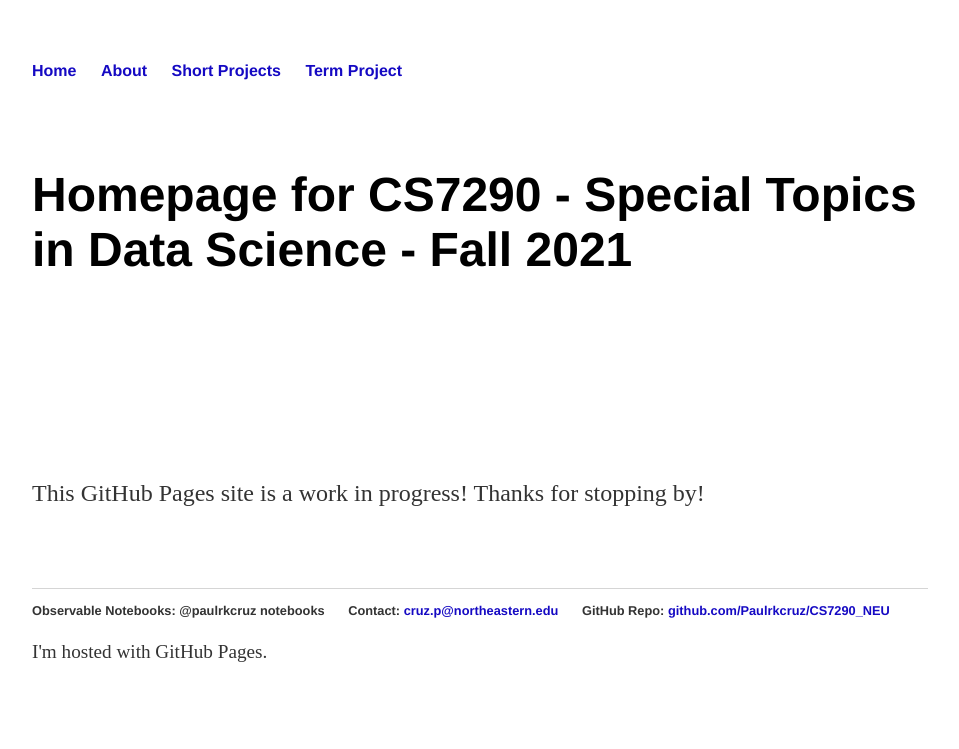
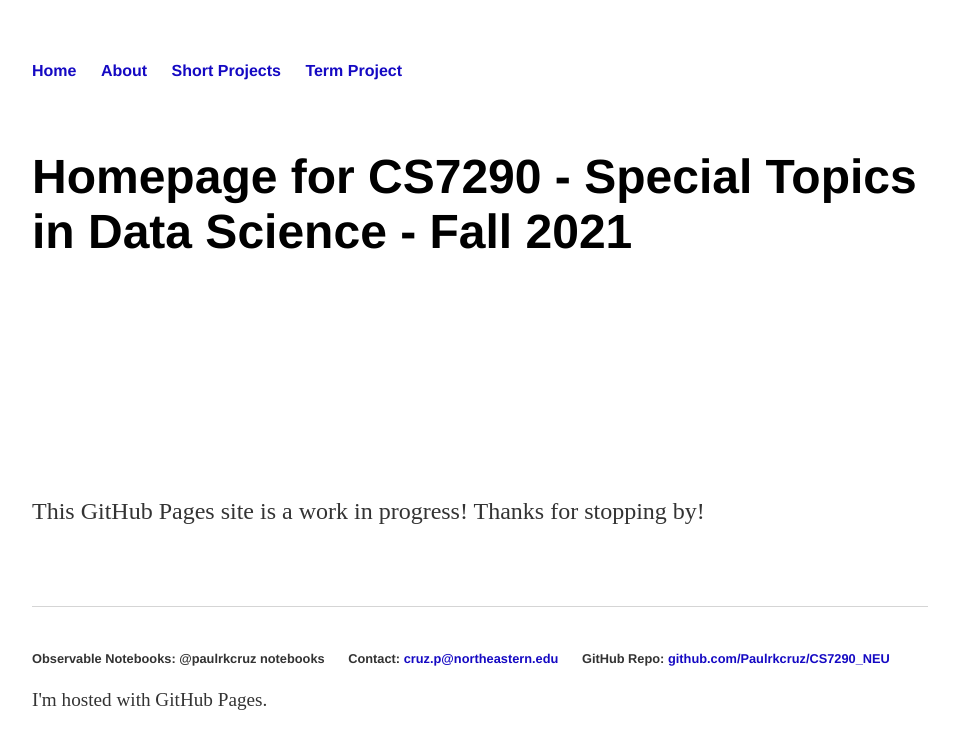
Before and after one commit to Paulrkcruz/CS7290_NEU, a Jekyll site: the page built from index.html, in a window 1280 px wide. Shown: the top 749 px of the page, without its empty margins (160-1119 px from the left). Built offline with Jekyll 4.4.1, drawn with Linux system fonts in a browser that asks for light colours.

Commit message:
edits for a2

```diff
--- a/_layouts/default.html
+++ b/_layouts/default.html
@@ -22,6 +22,8 @@
 </div>
 
   <footer>
+   <br>
+   <br>
    <ul>
    <li>Observable Notebooks:  <a href="https://observablehq.com/@paulrkcruz"></a>@paulrkcruz notebooks</a></li>
    <li>Contact:  <a href="mailto:kurtcruz@gmail.com">cruz.p@northeastern.edu</a></li>
--- a/about/index.html
+++ b/about/index.html
@@ -3,6 +3,7 @@
 title: About
 ---
 		<div class="about">
+		<br>
 			{% comment %} <h1>About</h1> {% endcomment %}
 			<p>
             Hey class! I am Paul Cruz, a Seattle native and MSCS student completing my final class here at Northeastern! I am excited to finish!
--- a/index.html
+++ b/index.html
@@ -4,8 +4,9 @@
 ---
 <div class="blurb">
 <br>
+<h1>Homepage for CS7290 - Special Topics in Data Science - Fall 2021</h1>
 <br>
-<h1>Homepage for CS7290 - Special Topics in Data Science - Fall 2021</h1>
+<br>
 <br>
 <br>
 <br>
--- a/short_projects/index.html
+++ b/short_projects/index.html
@@ -3,6 +3,7 @@
 title: Short Projects
 ---
 		<div class="short_projects">
+		<br>
 			{% comment %} <h1>Short Projects</h1> {% endcomment %}
 			<p>
             Short Project content will be displayed here..
--- a/term_project/index.html
+++ b/term_project/index.html
@@ -2,6 +2,8 @@
 layout: default
 title: Term Project
 ---
+		<div class="term_project">
+		<br>
 			{% comment %} <h1>Term Project</h1> {% endcomment %}
 			<p>
             Term Project content will be displayed here..
@@ -13,4 +15,4 @@
 			<ul class="term_project">
 				<li><a href="#">Link to project site</a></li>
 				</ul>
-</div>
+		</div>
```
